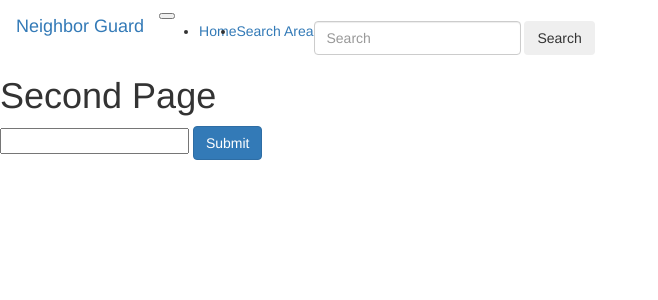
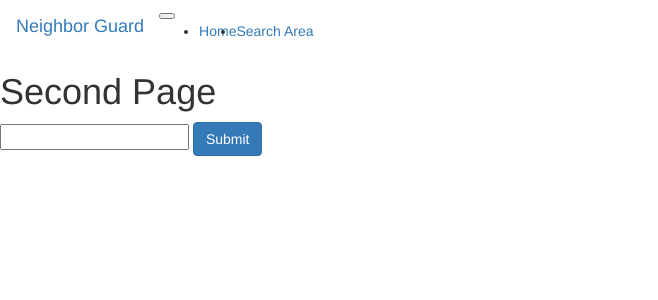
Before and after one commit to 454400098/CRIME_RATE_WEB_APP, a Flask app: page /about in a window 1280 px wide. Shown: the top 300 px of the page, without its empty margins (0-658 px from the left). Run offline with Flask 2, Linux system fonts and the light colour scheme; some libraries are stand-ins or nearby versions.

Commit message:
update the front page

```diff
--- a/templates/base.html
+++ b/templates/base.html
@@ -25,10 +25,10 @@
 
 
     </ul>
-    <form class="form-inline my-2 my-lg-0">
+    <!-- <form class="form-inline my-2 my-lg-0">
       <input class="form-control mr-sm-2" type="search" placeholder="Search" aria-label="Search">
       <button class="btn btn-outline-success my-2 my-sm-0" type="submit">Search</button>
-    </form>
+    </form> -->
   </div>
 </nav>
 {% endblock %}
```
Also changed, not shown: static/second/data.json (added, +1 -0 lines).
